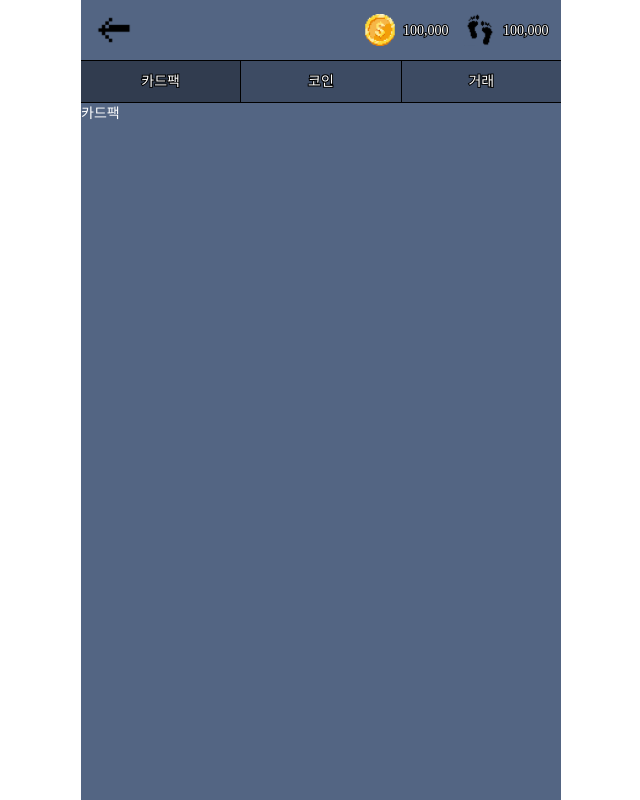
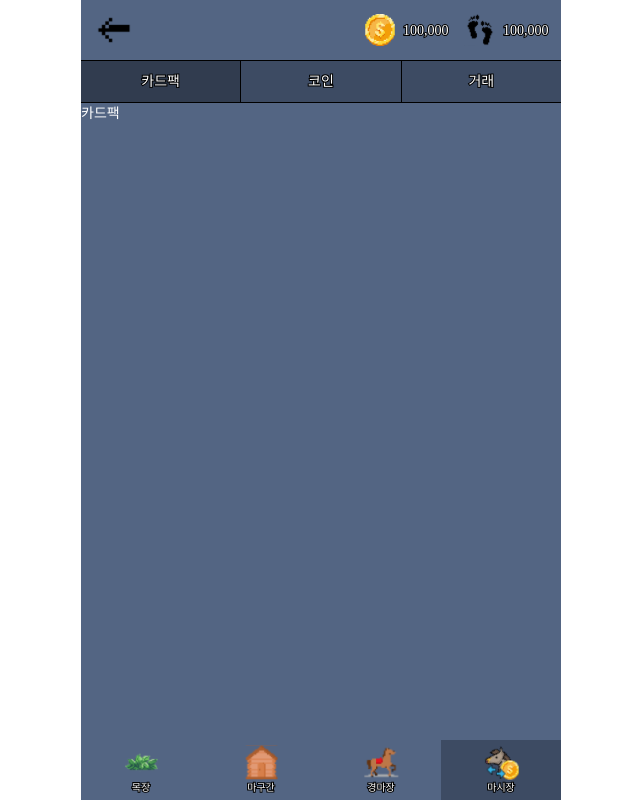
Before and after one commit to Grande-Horse/grande-horse, a React (Vite) app in the folder frontend/web/: page /market in a window 1280 px wide. Shown: the whole page, without its empty margins (319-959 px from the left). Built offline with nearby package versions, Linux system fonts and the light colour scheme; a web font is replaced by a local one.

Commit message:
chore: 페이지에 따른 하단바 해당 요소 active 스타일 추가

```diff
--- a/frontend/web/src/components/ui/navbar/BottomNavBar.tsx
+++ b/frontend/web/src/components/ui/navbar/BottomNavBar.tsx
@@ -1,15 +1,19 @@
-import { Link } from 'react-router-dom';
+import { Link, useLocation } from 'react-router-dom';
 import { bottomNavBarItem } from '@/constants/bottomNavBarIcon';
 
 const BottomNavBar: React.FC = () => {
+  const location = useLocation();
+  const activeStyle = 'bg-primary';
+
   return (
     <nav className='bg-background z-bottomnavbar sticky bottom-0 flex h-24 w-full items-center justify-around'>
       {bottomNavBarItem.map((item, index) => {
+        const isActive = location.pathname === item.pathname || location.pathname.startsWith(item.pathname + '/');
         return (
           <Link
             key={index}
             to={item.pathname}
-            className='hover:bg-primary flex w-full flex-col items-center justify-between py-2'
+            className={`hover:bg-primary flex w-full flex-col items-center justify-between py-2 ${isActive ? activeStyle : ''}`}
           >
             <item.icon className='size-14' />
             <p className='text-stroke text-detail2'>{item.text}</p>
--- a/frontend/web/src/constants/bottomNavBarIcon.ts
+++ b/frontend/web/src/constants/bottomNavBarIcon.ts
@@ -6,6 +6,6 @@ import HorseDealIcon from '@/assets/icons/horseDealIcon.svg?react';
 export const bottomNavBarItem = [
   { icon: PastureIcon, text: '목장', pathname: '/' },
   { icon: StallIcon, text: '마구간', pathname: '/stall' },
-  { icon: RacetrackIcon, text: '경마장', pathname: 'racetrack' },
+  { icon: RacetrackIcon, text: '경마장', pathname: '/racetrack' },
   { icon: HorseDealIcon, text: '마시장', pathname: '/market' },
 ] as const;
--- a/frontend/web/src/layouts/GlobalLayout.tsx
+++ b/frontend/web/src/layouts/GlobalLayout.tsx
@@ -1,5 +1,6 @@
 import { ReactNode } from 'react';
 import Header from '@/components/ui/header/Header';
+import BottomNavBar from '@/components/ui/navbar/BottomNavBar';
 
 interface LayoutProps {
   children: ReactNode;
@@ -9,6 +10,7 @@ const GlobalLayout: React.FC<LayoutProps> = ({ children }) => (
   <div className='bg-background max-w-base font-primary text-body2 m-auto flex min-h-screen flex-col justify-between text-white'>
     <Header />
     <main className='scrollbar-hide flex-1 overflow-x-hidden'>{children}</main>
+    <BottomNavBar />
   </div>
 );
 
```
